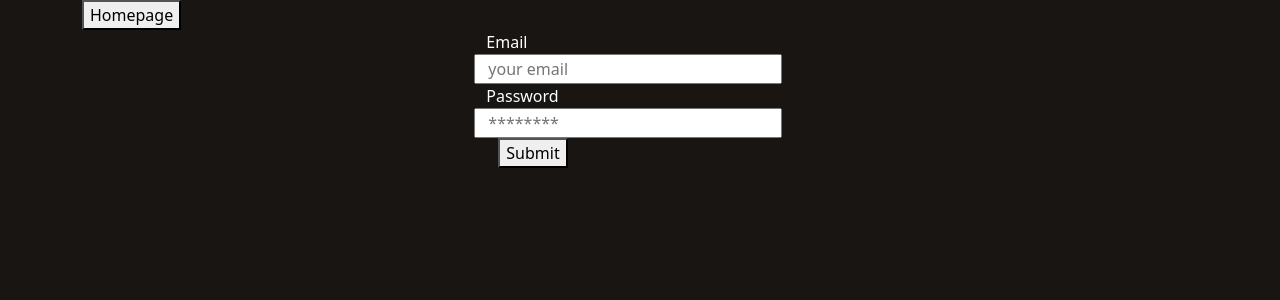
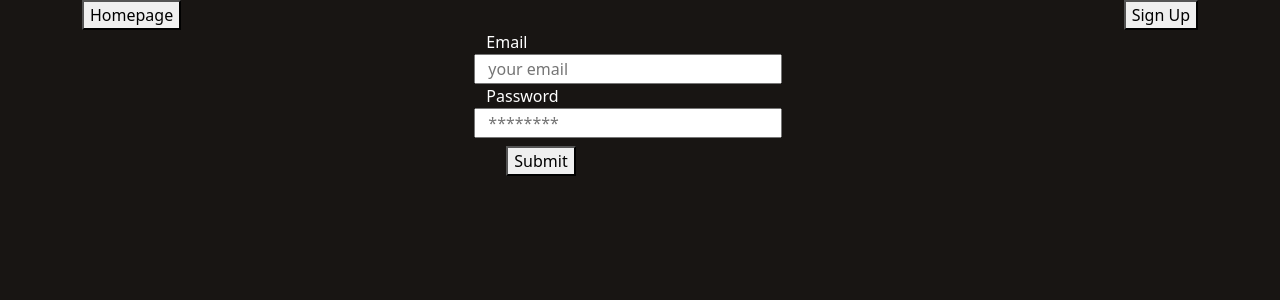
Before and after one commit to kaylaasana/BlueFin, a React (Vite) app in the folder client/: page /login in a window 1280 px wide. Shown: the top 300 px of the page. Built offline with nearby package versions, Linux system fonts and the light colour scheme; no server answers.

Commit message:
formatted submit buttons

```diff
--- a/client/src/pages/Login.jsx
+++ b/client/src/pages/Login.jsx
@@ -47,14 +47,13 @@ const Login = (props) => {
   // build page layout
   return (
     <div className="container">
-      <div className="row">
-        <div className="col">
-          <div className="d-flex justify-content-start">
-            <Link to="/">
-              <button>Homepage</button>
-            </Link>
-          </div>
-        </div>
+      <div className="d-flex justify-content-between">
+        <Link to="/">
+          <button>Homepage</button>
+        </Link>
+        <Link to="/signup">
+          <button>Sign Up</button>
+        </Link>
       </div>
       <div className="row">
         <div className="col d-flex justify-content-center">
@@ -83,7 +82,9 @@ const Login = (props) => {
                 onChange={handleChange}
               />
             </label>
-            <button type="submit">Submit</button>
+            <div className="p-2">
+              <button type="submit">Submit</button>
+            </div>
           </form>
         </div>
       </div>
--- a/client/src/pages/SignUp.jsx
+++ b/client/src/pages/SignUp.jsx
@@ -14,30 +14,29 @@ const SignUp = () => {
   });
   const [usernameExists, setUsernameExists] = useState(false);
   const [emailExists, setEmailExists] = useState(false);
-  const [
-    checkUsernameExists,
-    { loading: usernameLoading },
-  ] = useLazyQuery(CHECK_USERNAME_EXISTS, {
+  const [checkUsernameExists, { loading: usernameLoading }] = useLazyQuery(
+    CHECK_USERNAME_EXISTS,
+    {
       // await the response of the query
       onCompleted: (data) => {
         // Set the state based on the response
         setUsernameExists(data.checkUsernameExists);
       },
-  });
-  const [
-    checkEmailExists,
-    { loading: emailLoading },
-  ] = useLazyQuery(CHECK_EMAIL_EXISTS, {
+    }
+  );
+  const [checkEmailExists, { loading: emailLoading }] = useLazyQuery(
+    CHECK_EMAIL_EXISTS,
+    {
       // await the response of the query
       onCompleted: (data) => {
         // Set the state based on the response
         setEmailExists(data.checkEmailExists);
       },
-  });
+    }
+  );
   const [createUser, { error: createUserError, data: createUserData }] =
     useMutation(CREATE_USER);
   const [errorMessages, setErrorMessages] = useState([]);
-
 
   // update the state based on the form input changes
   const handleChange = async (event) => {
@@ -178,7 +177,9 @@ const SignUp = () => {
               onBlur={noInput}
             />
           </label>
+          <div className="p-2">
             <button type="submit">Submit</button>
+          </div>
         </form>
       </div>
       {errorMessages.length > 0 && (
```
Lines whose indentation alone changed are shown as unchanged.
